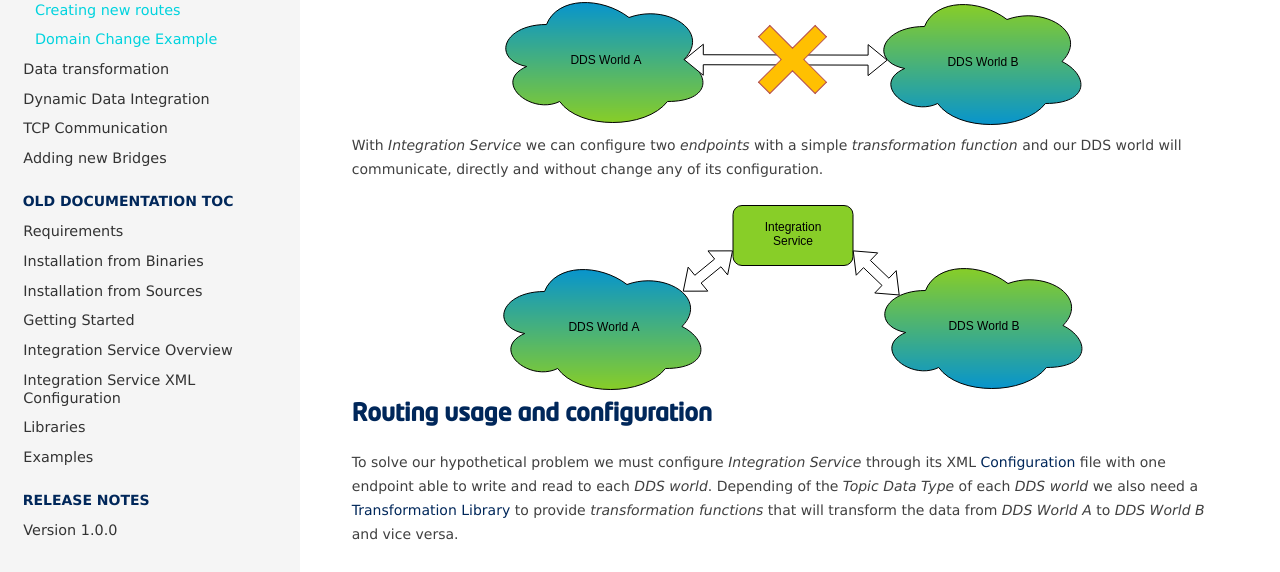
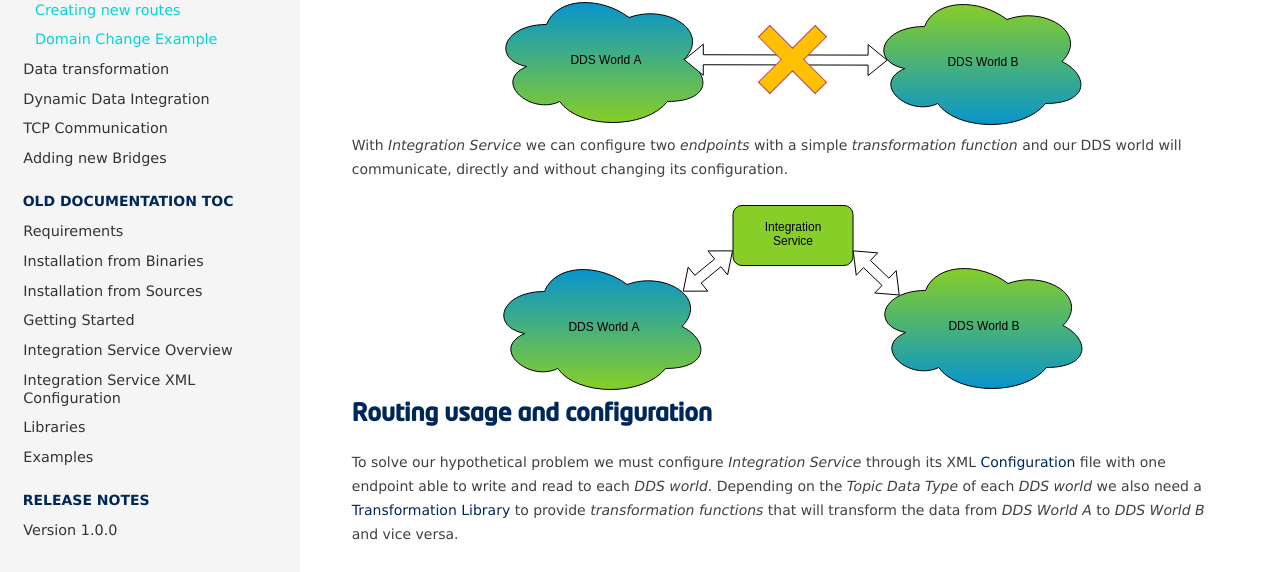
Before and after one commit to eProsima/Integration-Service-docs, a Sphinx documentation site: the page built from docs/communicatedds.rst, in a window 1280 px wide and 900 px high. Shown: the part 323-895 px from the top of the window. Built offline with Sphinx 7.4.7 and the Read the Docs theme 2.0.0, drawn with Linux system fonts in a browser that asks for light colours; some of the changed text lies outside the part shown.

Commit message:
Refs #3933 Grammarly until Routing with IS (not included)

```diff
--- a/docs/communicatedds.rst
+++ b/docs/communicatedds.rst
@@ -11,7 +11,7 @@ desired.
     :align: center
 
 With *Integration Service* we can configure two *endpoints* with a simple *transformation function* and our DDS world
-will communicate, directly and without change any of its configuration.
+will communicate, directly and without changing its configuration.
 
 .. image:: DDS_WITH_IS.png
     :align: center
@@ -20,7 +20,7 @@ Routing usage and configuration
 -------------------------------
 
 To solve our hypothetical problem we must configure *Integration Service* through its XML :ref:`configuration` file with
-one endpoint able to write and read to each *DDS world*. Depending of the *Topic Data Type* of each *DDS world* we
+one endpoint able to write and read to each *DDS world*. Depending on the *Topic Data Type* of each *DDS world* we
 also need a :ref:`Transformation Library` to provide *transformation functions* that will transform the data from
 *DDS World A* to *DDS World B* and vice versa.
 
```
Also changed, not shown: other parts of docs/communicatedds.rst (+2 -2 lines).
